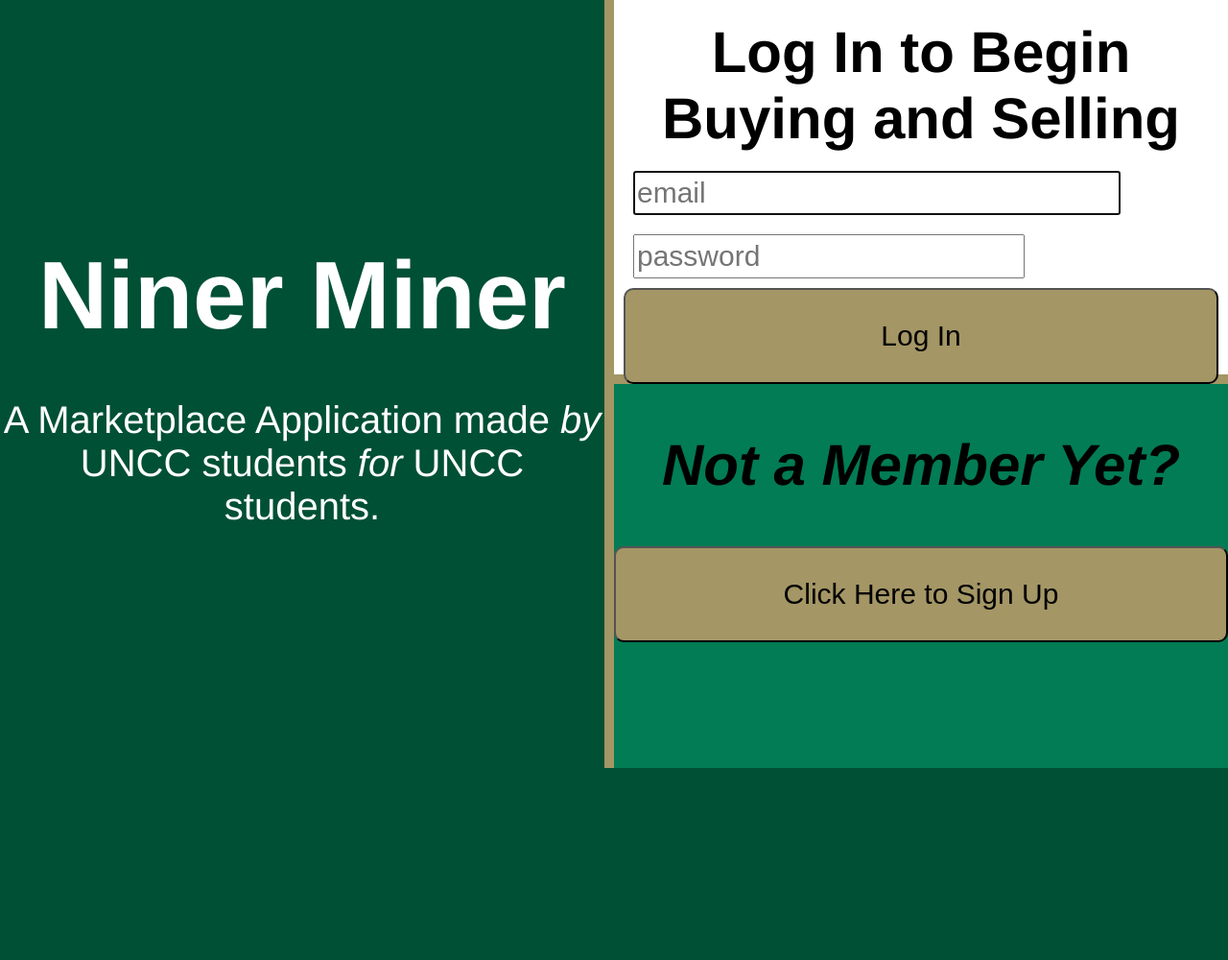
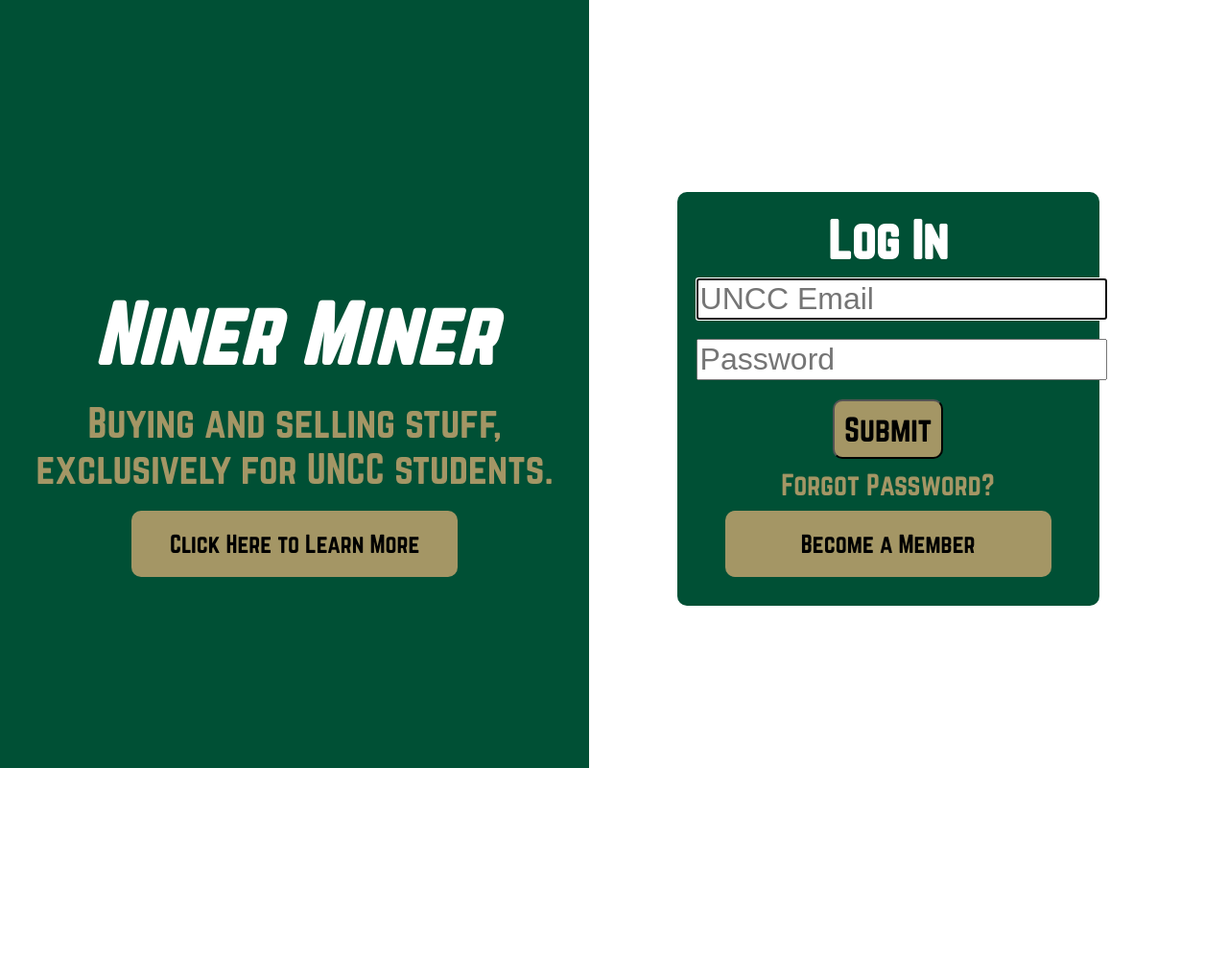
Before and after one commit to cmadajski/niner_miner, a Flask app: page / in a window 1280 px wide. Shown: the whole page at 96% size. Before the commit the page ends 800 px from the top, so only its background shows below. Run offline with Flask 2, Linux system fonts and the light colour scheme.

Commit message:
refactor html and css for login page

```diff
--- a/src/main.py
+++ b/src/main.py
@@ -1,11 +1,16 @@
-from flask import Flask, render_template, url_for, redirect
+from flask import Flask, render_template, url_for, redirect, request
 
 app = Flask(__name__)
 
 # index route is used for log in related functions
-@app.route('/')
+@app.route('/', methods=['GET', 'POST'])
 def index():
-    return render_template('index.html')
+    if request.method == 'GET':
+        return render_template('index.html')
+    elif request.method == 'POST':
+        return 'USING POST'
+    else:
+        return 'METHOD ERROR, CHECK BACKEND LOGIC'
 
 @app.route('/signup')
 def signup():
--- a/src/static/css/index.css
+++ b/src/static/css/index.css
@@ -1,89 +1,91 @@
+/* whole document styling */
 body {
    margin: 0;
-    font-family: Helvetica;
+   padding: 0;
+   font-family: Norwester;
+   color: white;
 }
- .grid-container {
-    display: grid;
-    grid-template-columns: 1fr 1fr;
-    grid-template-rows: 50vh 50vh;
+@font-face {
+   font-family: Norwester;
+   src: url(../fonts/norwester.otf);
 }
- /* left column - website title and logo */
- .intro {
-    grid-column: 1;
-    grid-row: 1 / 3;
+/* left column */
+.left-column {
+   display: inline-block;
+   width: 48vw;
+   height: 100vh;
    background-color: #005035;
-    color: white;
-    border-right: 10px solid #A49665;
- }
- .intro-text {
-    position: relative;
-    top: 30vh;
    text-align: center;
 }
- .intro-text h1 {
-    font-size: 100px;
-    margin: auto 0;
-    margin: 0px;
-    padding: 10px;
+.title {
+   font-size: 80px;
+   font-weight: 700;
+   font-style: italic;
+   letter-spacing: 2px;
+   margin-top: 300px;
+   margin-bottom: 20px 0;
 }
- .intro-text p {
+.tagline {
    font-size: 40px;
+   margin: 20px 0;
+   color: #A49665;
 }
- /* right column - login */
+.about a {
+   display: block;
+   background-color: #A49665;
+   color: black;
+   border-radius: 10px;
+   padding: 20px;
+   font-size: 24px;
+   width: 300px;
+   margin: 0 auto;
+   text-decoration: none;
+}
+
+/* right column */
+.right-column {
+   display: inline-block;
+   width: 48vw;
+   height: 100vh;
+}
 .login {
-    padding: 10px;
-    border-bottom: 10px solid #A49665;
+   background-color: #005035;
+   width: 400px;
+   height: auto;
+   border-radius: 10px;
+   text-align: center;
+   padding: 20px;
+   margin: 0 auto;
 }
 .login-title {
-    text-align: center;
-    font-size: 40px;
+   font-size: 50px;
+   font-weight: 700;
 }
- .login-title h2 {
-    font-weight: 800;
+.login-form form input {
+   margin: 10px 0;
+   font-size: 32px;
+}
+.form-submit {
+   color: black;
+   background-color: #A49665;
+   border-radius: 10px;
+   padding: 10px;
+   font-family: Norwester;
+}
+.forgot-password a {
+   color: #A49665;
+   font-size: 28px;
+   text-decoration: none;
    margin: 10px 0;
 }
- form {
-    width: 100%;
+.signup a {
+   display: block;
+   background-color: #A49665;
+   color: black;
+   border-radius: 10px;
+   padding: 20px;
+   font-size: 24px;
+   width: 300px;
+   margin: 10px auto;
+   text-decoration: none;
 }
- form label {
-    font-size: 30px;
-    font-weight: 800;
- }
- #email {
-    width: 500px;
-    height: 40px;
-    font-size: 30px;
-    margin: 10px;
- }
- #password {
-    width: 400px;
-    height: 40px;
-    font-size: 30px;
-    margin: 10px;
- }
- #submit {
-    width: 100%;
-    height: 100px;
-    font-size: 30px;
-    background-color: #A49665;
-    border-radius: 10px;
- }
- #submit:hover {
-    background-color: #cab97d;
- }
- /*  */
- .signup {
-    background-color: #027c54;
- }
- .signup h2 {
-    font-size: 60px;
-    font-style: italic;
-    text-align: center;
- }
- .signup-button {
-    width: 100%;
-    height: 100px;
-    font-size: 30px;
-    background-color: #A49665;
-    border-radius: 10px;
- }
--- a/src/templates/index.html
+++ b/src/templates/index.html
@@ -7,26 +7,35 @@
         <title>Log In</title>
     </head>
     <body>
-    <div class="grid-container">
-        <div class="intro">
-            <div class="intro-text">
-                <h1>Niner Miner</h1>
-                <p>A Marketplace Application made <em>by</em> UNCC students <em>for</em> UNCC students.</p>
+        <div class="left-column">
+            <div class="title">
+                <span>Niner Miner</span>
+            </div>
+            <div class="tagline">
+                <span>Buying and selling stuff,<br>exclusively for UNCC students.</span>
+            </div>
+            <div class="about">
+                <a href="/about">Click Here to Learn More</a>
             </div>
         </div>
+        <div class="right-column">
             <div class="login">
                 <div class="login-title">
-                <h2>Log In to Begin Buying and Selling</h1>
+                    <span>Log In</span>
                 </div>
-            <form>
-                <input type="text" id="email" name="email" placeholder="email" pattern="" autofocus><br>
-                <input type="password" id="password" name="password" placeholder="password" minlength="8"><br>
-                <input type="submit" id="submit" value="Log In">
+                <div class="login-form">
+                    <form action="/">
+                        <input type="text" placeholder="UNCC Email" autofocus><br>
+                        <input type="password" placeholder="Password"><br>
+                        <input type="submit" class="form-submit">
                     </form>
                 </div>
+                <div class="forgot-password">
+                    <a href="/forgot_password">Forgot Password?</a>
+                </div>
                 <div class="signup">
-            <h2>Not a Member Yet?</h2>
-            <button class="signup-button">Click Here to Sign Up</button>
+                    <a href="/signup">Become a Member</a>
+                </div>
             </div>
         </div>
     </body>
```
Also changed, not shown: src/static/fonts/norwester.otf (added). Lines whose indentation alone changed are shown as unchanged.
